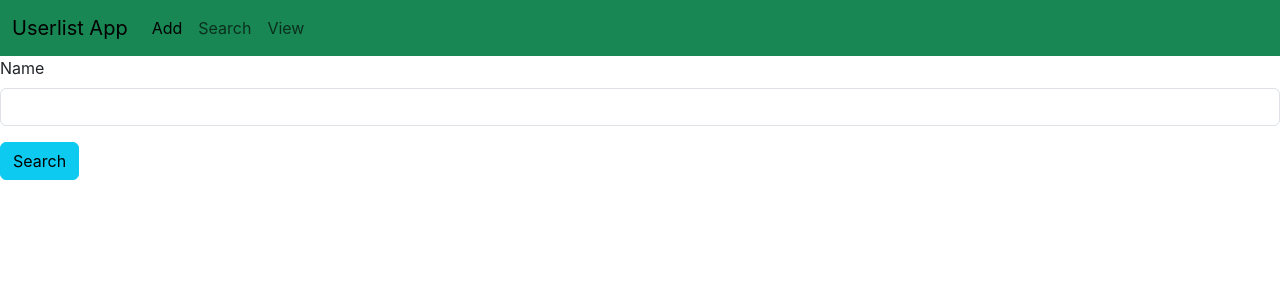
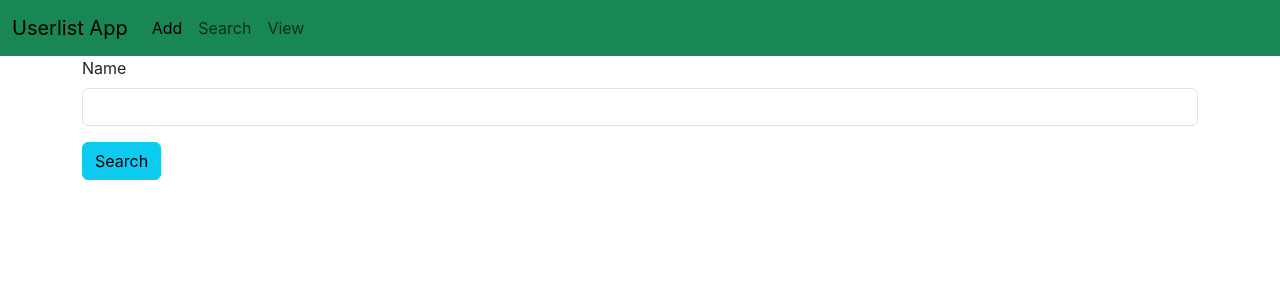
Before and after one commit to Poojahh/Userlist-App, a React (Create React App) app: page /search in a window 1280 px wide. Shown: the top 300 px of the page. Built offline with nearby package versions, Linux system fonts and the light colour scheme.

Commit message:
Userlist App

```diff
--- a/src/components/SearchUser.jsx
+++ b/src/components/SearchUser.jsx
@@ -5,7 +5,7 @@ const SearchUser = () => {
   return (
     <div>
         <Navbar/>
-      <div className="contaniner">
+      <div className="container">
         <div className="row">
             <div className="col col-12 col-sm-12 col-md-12 col-lg-12 col-xl-12 col-xxl-12">
                 <div className="row g-3">
```
